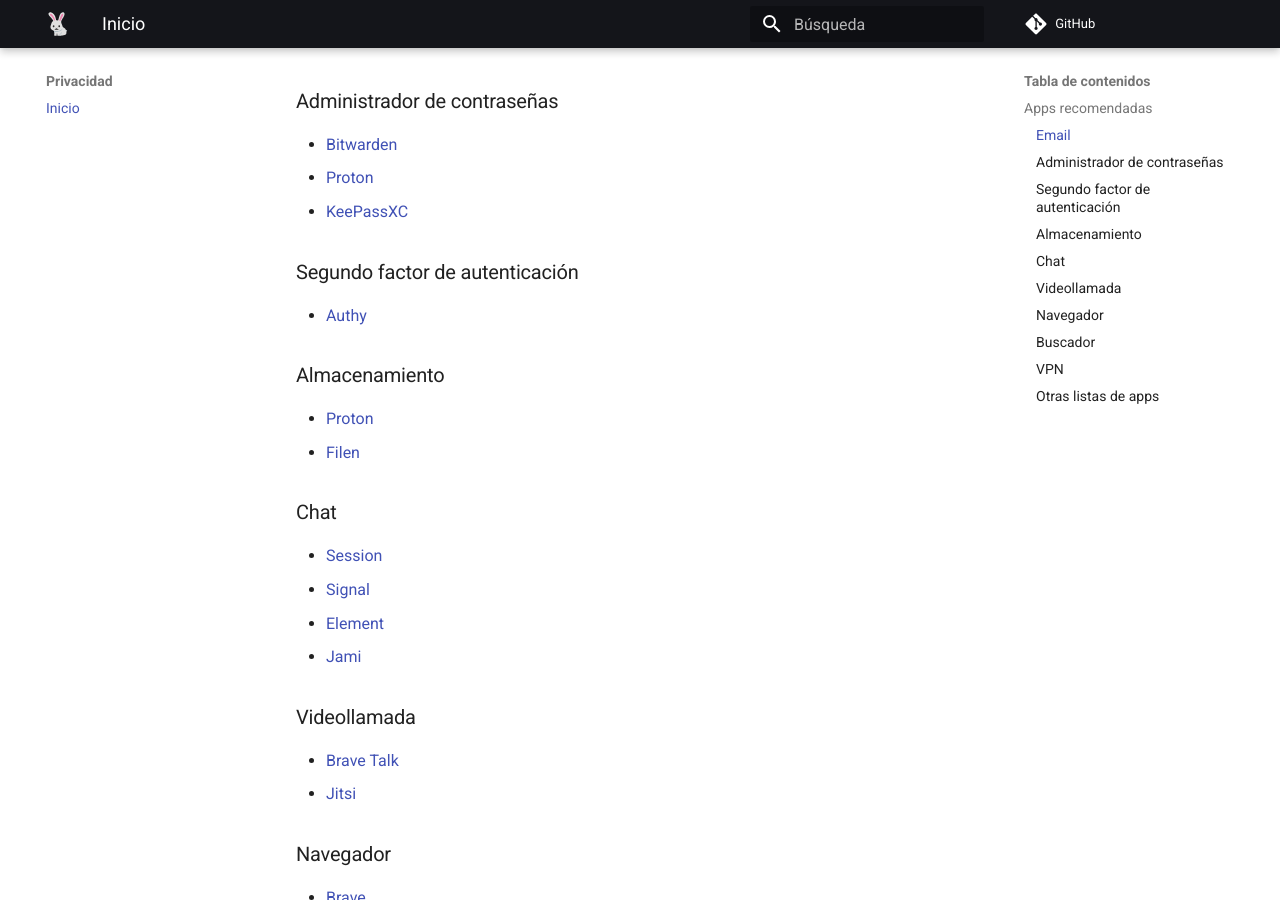
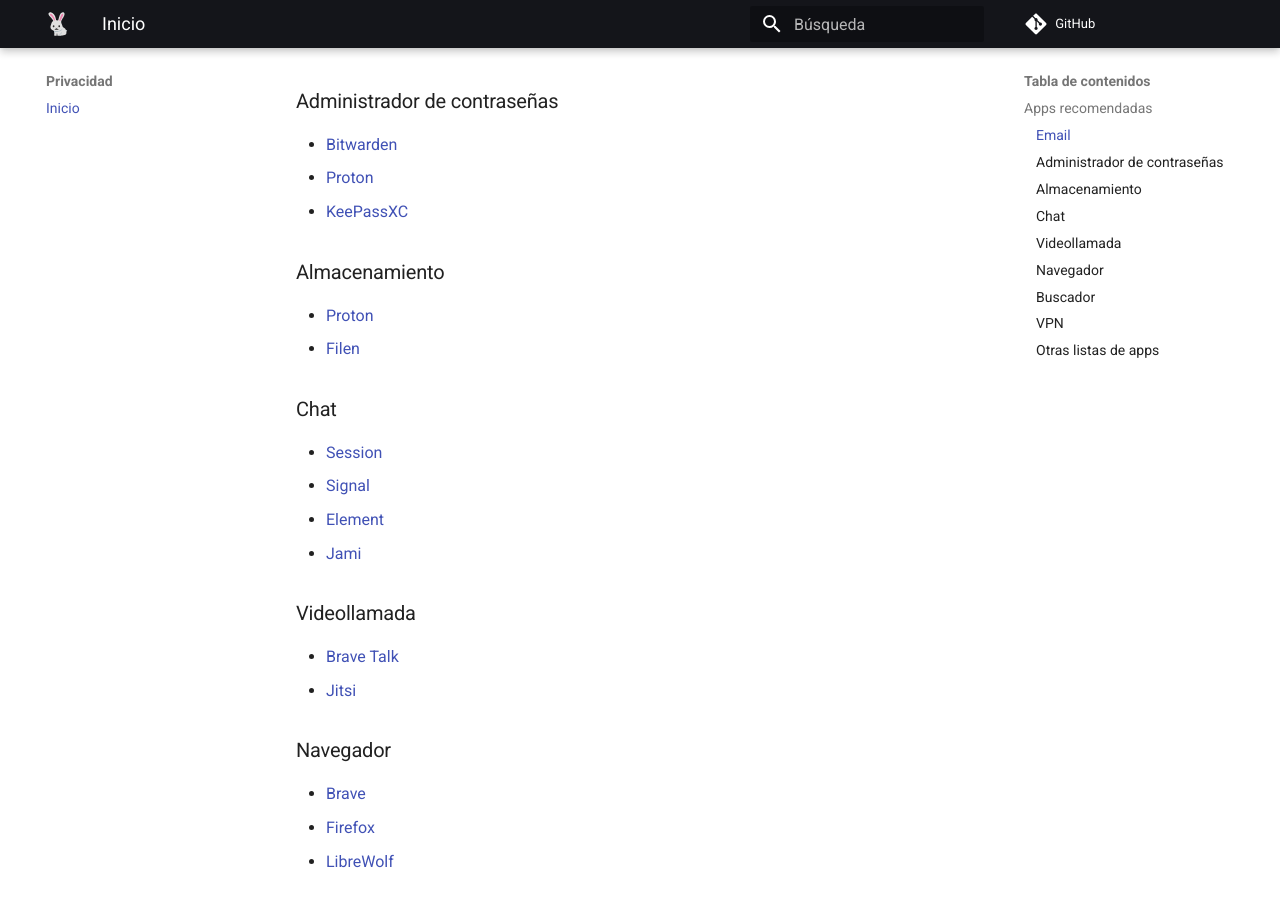
Before and after one commit to anomalouscode/wiki, an MkDocs documentation site: the page built from docs/privacidad/index.md, in a window 1280 px wide and 900 px high, scrolled down 330 px. Built offline with MkDocs 1.6.1 and Material for MkDocs 9.7.7, drawn with Linux system fonts in a browser that asks for light colours; comment, search, counter and statistics services are not loaded.

Commit message:
Update index.md

```diff
--- a/docs/privacidad/index.md
+++ b/docs/privacidad/index.md
@@ -16,10 +16,6 @@
 - [Bitwarden](https://bitwarden.com/)
 - [Proton](https://proton.me/pass)
 - [KeePassXC](https://keepassxc.org/)
-
-### Segundo factor de autenticación
-
-- [Authy](https://authy.com/)
 
 ### Almacenamiento
 
```
